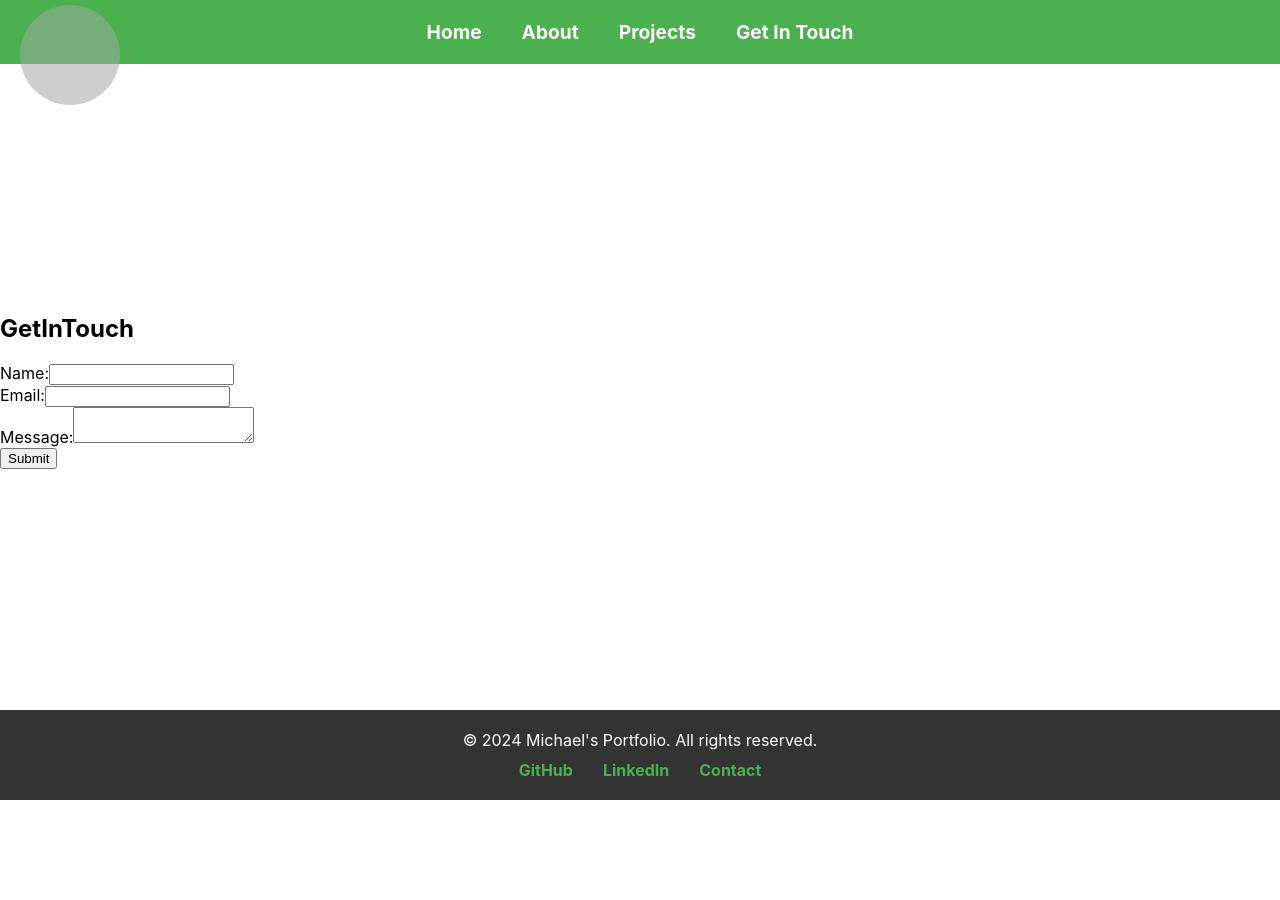
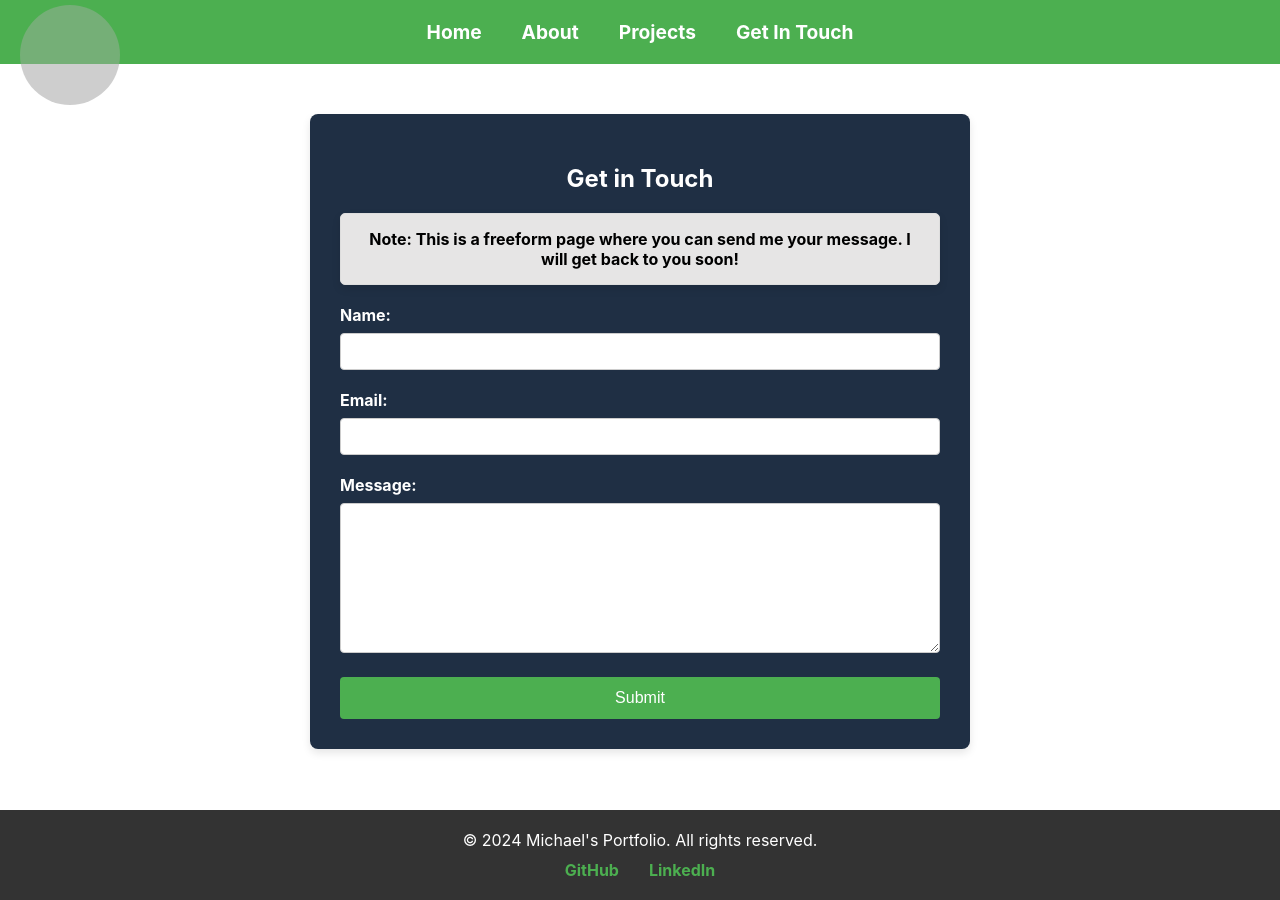
Before and after one commit to urenami/react-portfolio, a React (Create React App) app: page /get-in-touch in a window 1280 px wide. Before the commit the page ends 800 px from the top, so only its background shows below. Built offline with nearby package versions, Linux system fonts and the light colour scheme; grey boxes are pictures that could not be loaded.

Commit message:
updated getintouch.js , css , and added freeform

```diff
--- a/src/App.js
+++ b/src/App.js
@@ -3,7 +3,7 @@ import { BrowserRouter as Router, Route, Routes } from "react-router-dom";
 import Home from "./components/Home";
 import About from "./components/About";
 import Projects from "./components/Projects";
-import GetInTouch from './components/GetInTouch';
+import GetInTouch from "./components/GetInTouch";
 import Navbar from "./components/navbar";
 
 function App() {
@@ -14,8 +14,8 @@ function App() {
 
         <Routes>
           <Route path="/" element={<Home />} />
-          <Route path="/About" element={<About />} />
-          <Route path="/Projects" element={<Projects />} />
+          <Route path="/about" element={<About />} />
+          <Route path="/projects" element={<Projects />} />
           <Route path="/get-in-touch" element={<GetInTouch />} />
         </Routes>
 
@@ -36,7 +36,6 @@ function App() {
             >
               LinkedIn
             </a>
-            <a href="mailto:mike@example.com">Contact</a>
           </div>
         </footer>
       </div>
--- /dev/null
+++ b/src/components/CSS/GetInTouch.css
@@ -0,0 +1,72 @@
+.contact-form {
+    max-width: 600px; /* Set the max-width to make it bigger than the input field */
+    margin: 50px auto; /* Center the form in the middle of the page */
+    padding: 30px; /* Add padding to create space inside the container */
+    background-color: #1f2f44; /* Green background for the form */
+    color: white; /* White text to contrast with the green background */
+    border-radius: 8px; /* Rounded corners */
+    box-shadow: 0 4px 8px rgba(0, 0, 0, 0.1); /* Optional: Add a subtle shadow for better visibility */
+  }
+
+  .contact-form h2 {
+    text-align: center; /* Center the heading */
+    margin-bottom: 20px; /* Space below the heading */
+    color: white; /* White heading text to match the form */
+  }
+
+  .form-group {
+    margin-bottom: 20px; /* Space between form fields */
+  }
+
+  .form-group label {
+    display: block; /* Make labels block elements */
+    font-weight: bold; /* Bold text for labels */
+    margin-bottom: 8px; /* Space between the label and input field */
+    color: white; /* White color for the labels */
+  }
+
+  .form-group input,
+  .form-group textarea {
+    width: 100%; /* Make the input fields stretch to full width */
+    padding: 10px; /* Add padding inside the fields */
+    border: 1px solid #ccc; /* Light border around input fields */
+    border-radius: 4px; /* Rounded corners for input fields */
+    box-sizing: border-box; /* Ensure padding doesn't affect the width */
+  }
+
+  textarea {
+    min-height: 150px; /* Set a minimum height for the textarea */
+  }
+
+  button {
+    width: 100%; /* Make the button stretch across the form */
+    padding: 12px; /* Add padding inside the button */
+    background-color: #4caf50; /* Dark blue color for the button */
+    color: white; /* White text on the button */
+    border: none; /* Remove default border */
+    border-radius: 4px; /* Rounded corners for the button */
+    cursor: pointer; /* Pointer cursor on hover */
+    font-size: 16px; /* Set a legible font size */
+    transition: background-color 0.3s ease; /* Smooth transition for hover effect */
+  }
+
+  button:hover {
+    background-color: #37474f; /* Darker blue on hover */
+  }
+
+  .note-message {
+    background-color: #e6e5e5; /* Light gray background for the note */
+    color: black; /* Black text for readability */
+    padding: 15px; /* Padding inside the note message */
+    border-radius: 5px; /* Rounded corners for the note */
+    margin-bottom: 20px; /* Space between the note and form */
+    font-size: 16px; /* Font size for the note */
+    text-align: center; /* Centered text in the note */
+    border: 1px solid #ddd; /* Light gray border */
+    box-shadow: 0 4px 8px rgba(0, 0, 0, 0.1); /* Subtle shadow to make the note stand out */
+  }
+
+  .note-message p {
+    margin: 0; /* Remove default margin */
+    font-weight: bold; /* Bold font for the note message */
+  }
--- a/src/components/GetInTouch.js
+++ b/src/components/GetInTouch.js
@@ -1,4 +1,5 @@
 import React, { useState } from 'react';
+import './CSS/GetInTouch.css';
 
 const GetInTouch = () => {
   const [formData, setFormData] = useState({
@@ -18,11 +19,20 @@ const GetInTouch = () => {
     e.preventDefault();
     console.log('Form submitted:', formData);
 
+    // Here, you can add additional logic to handle form submission, like sending an API request.
   };
 
   return (
-    <div className="GetInTouch">
-      <h2>GetInTouch</h2>
+    <div className="contact-form">
+  <h2>Get in Touch</h2>
+
+  {/* Note message */}
+  <div className="note-message">
+    <p>
+    Note: This is a freeform page where you can send me your message. I will get back to you soon!
+    </p>
+  </div>
+
   <form onSubmit={handleSubmit}>
     <div className="form-group">
       <label htmlFor="name">Name:</label>
@@ -56,6 +66,7 @@ const GetInTouch = () => {
     <button type="submit">Submit</button>
   </form>
 </div>
+
   );
 };
 
--- a/src/components/navbar.js
+++ b/src/components/navbar.js
@@ -20,7 +20,7 @@ const Navbar = () => {
           <Link to="/projects">Projects</Link>
         </li>
         <li>
-          <Link to="/contact">Get In Touch</Link>
+          <Link to="/get-in-touch">Get In Touch</Link>
         </li>
       </ul>
     </nav>
```
Lines whose indentation alone changed are shown as unchanged.
